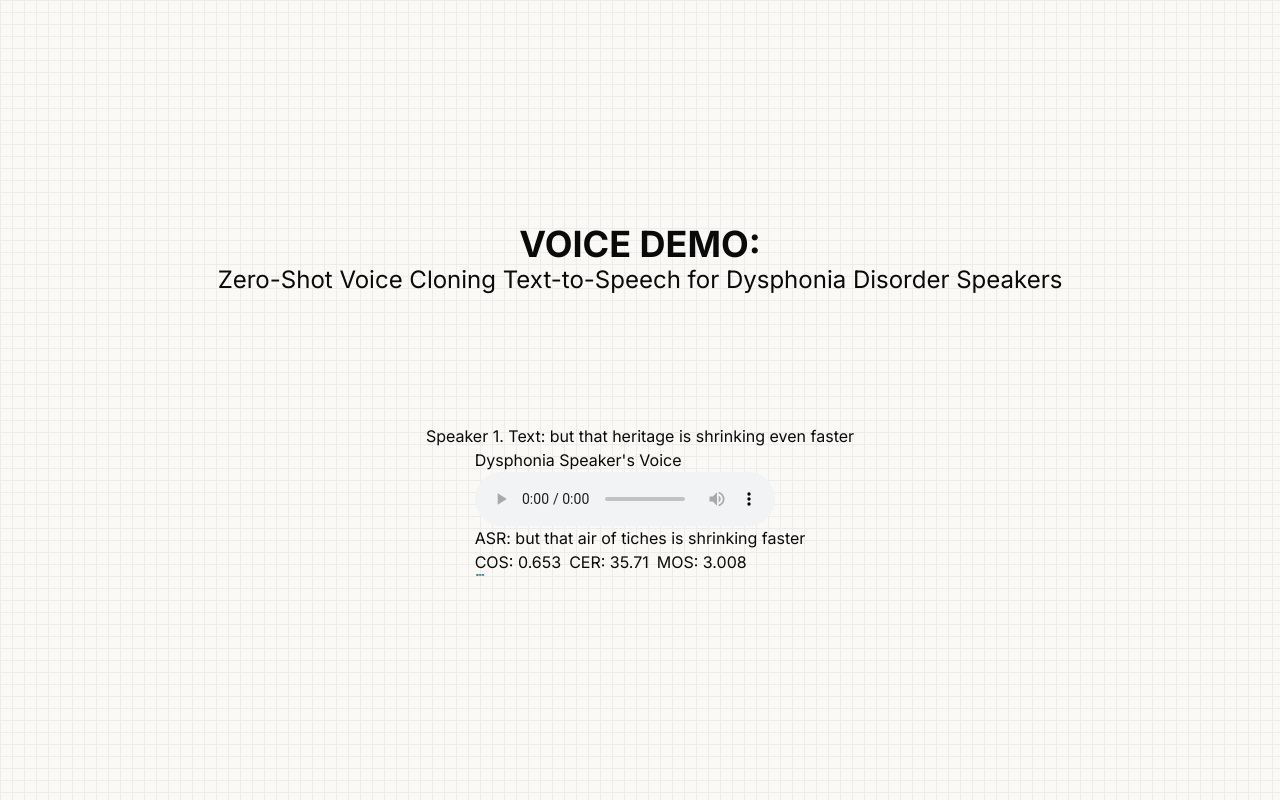
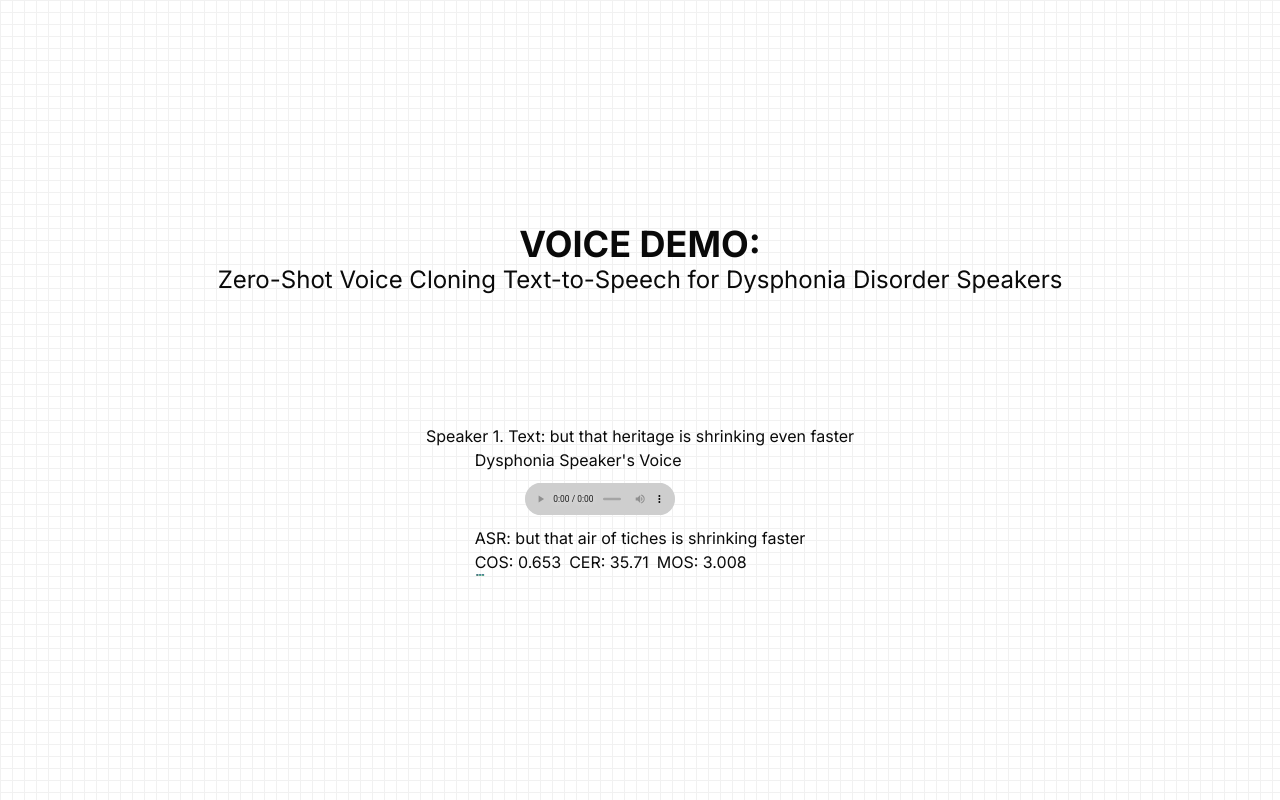
Before and after one commit to AdrianUtomo/web-zs-audio, a Next.js app: page / in a window 1280 px wide. Built offline with nearby package versions, Linux system fonts and the light colour scheme.

Commit message:
chores: change background pattern

```diff
--- a/src/app/globals.css
+++ b/src/app/globals.css
@@ -76,16 +76,25 @@
 }
 
 .background-pattern {
-  background-color: #faf9f6;
+  background-color: #ffffff;
   opacity: 1;
   background-image: linear-gradient(
-      #ececec 0.6000000000000001px,
+      #f1f1f1 0.6000000000000001px,
       transparent 0.6000000000000001px
     ),
     linear-gradient(
       to right,
-      #ececec 0.6000000000000001px,
-      #faf9f6 0.6000000000000001px
+      #f1f1f1 0.6000000000000001px,
+      #ffffff 0.6000000000000001px
     );
   background-size: 12px 12px;
 }
+
+audio {
+  transform: scale(0.6, 0.6);
+  width: 250px;
+}
+
+audio::-webkit-media-controls-panel {
+  background-color: #cecece;
+}
```
